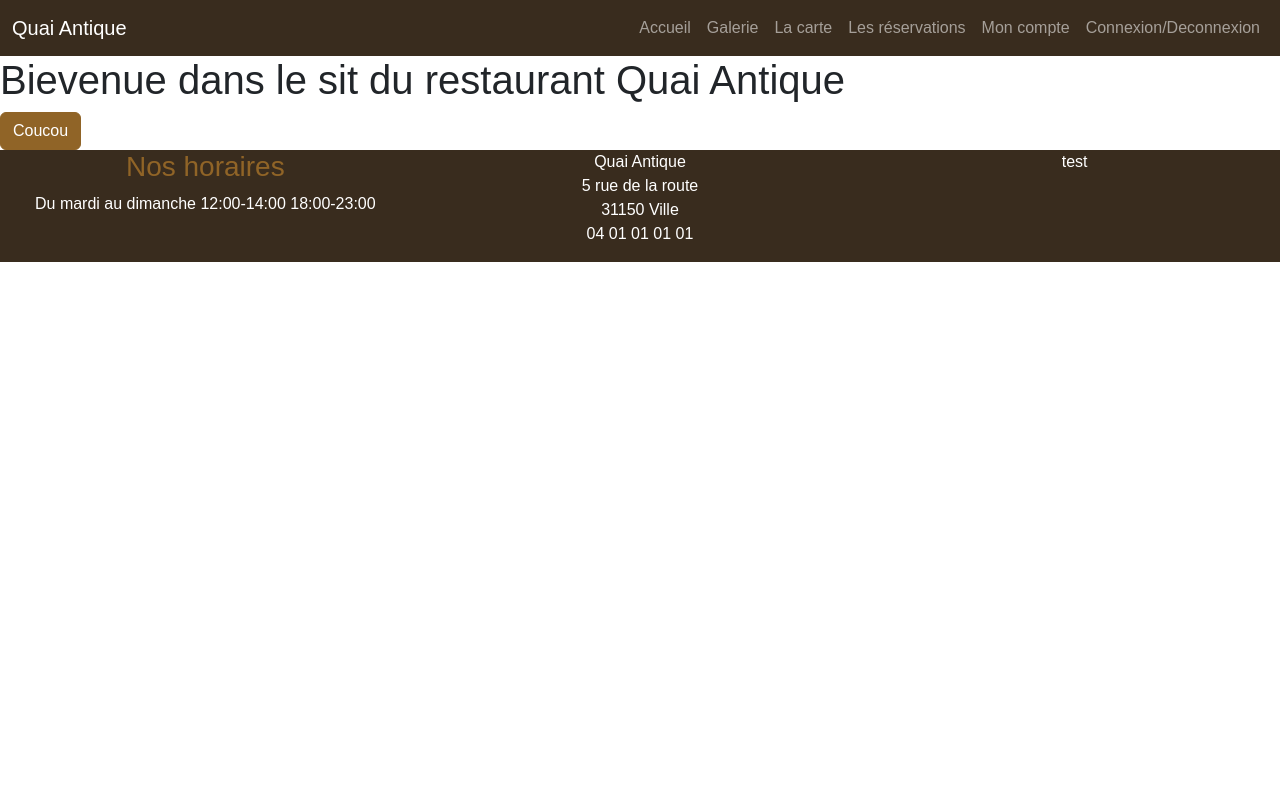
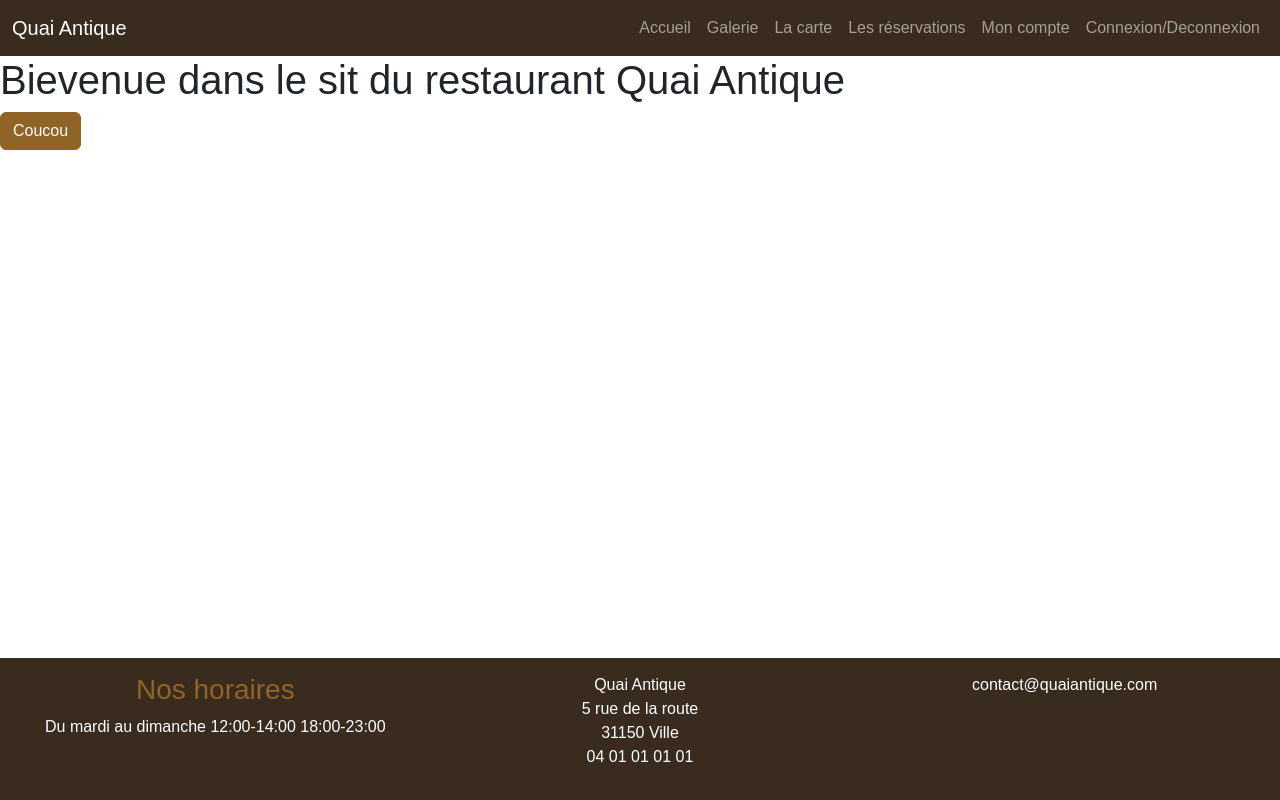
Before and after one commit to willems57/Quai-Antique_front-end2-, a website with bundled scripts: page index.html in a window 1280 px wide. Built offline with nearby package versions, Linux system fonts and the light colour scheme; files whose address does not match are found by name; a web font is replaced by a local one.

Commit message:
footer + scss adapter

```diff
--- a/index.html
+++ b/index.html
@@ -54,6 +54,7 @@
 
 
 <footer class="bg-dark text-white text-center footer">
+
             <div class="row">
                 <div class="col-12 col-lg-4">
                     <h3 class="text-primary">Nos horaires</h3>
@@ -67,7 +68,7 @@
                   </p>
               </div>
                 <div class="col-6 col-lg-4">
-                    <p>test</p>
+                    <p>contact@quaiantique.com</p>
                 </div>
             </div>
         </footer>
--- a/scss/main.scss
+++ b/scss/main.scss
@@ -1,2 +1,17 @@
 @import url(/node_modules/bootstrap-icons/font/bootstrap-icons.css);
 @import 'custom';
+
+html{
+    position:relative;
+    min-height: 100%;
+}
+
+main{
+    margin-bottom: 250px;
+}
+footer.footer{
+    padding: 15px;
+    position: absolute;
+    bottom: 0;
+    width: 100%;
+}
```
Also changed, not shown: pages/home.html (+2 -0 lines), scss/main.css, 1 other file. Lines whose indentation alone changed are shown as unchanged.
